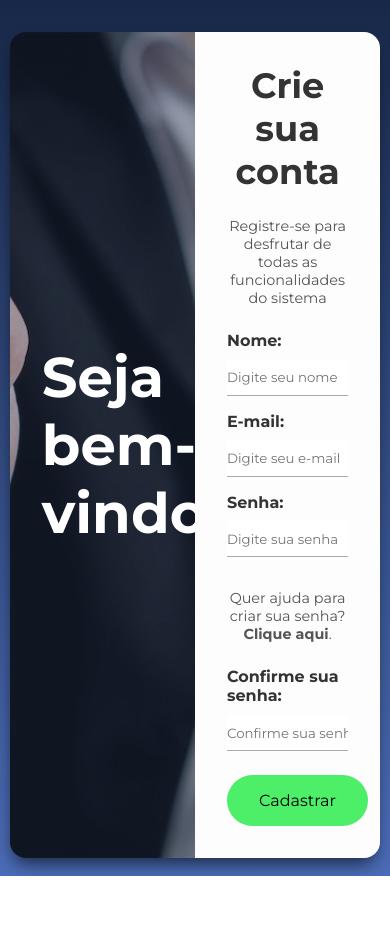
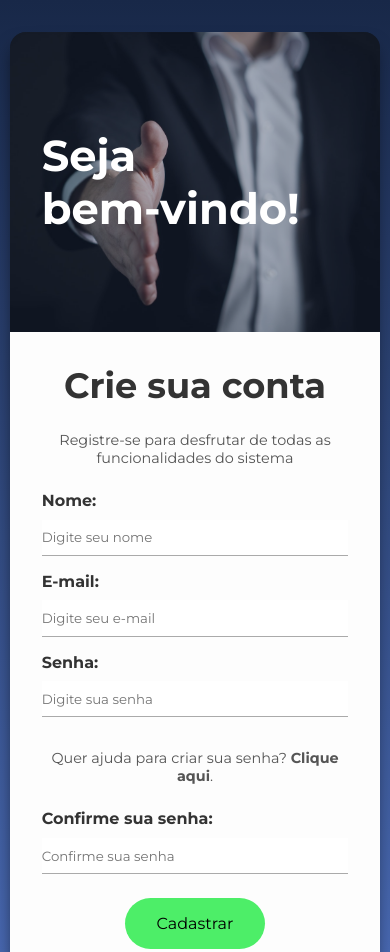
Before and after one commit to aleanrocha/projeto-gerador-de-senhas, a plain HTML site: page index.html in a window 390 px wide. Shown: the top 952 px of the page. Before the commit the page ends 876 px from the top, so only its background shows below. Drawn offline with Linux system fonts and the light colour scheme.

Commit message:
media queries

```diff
--- a/css/styles.css
+++ b/css/styles.css
@@ -17,6 +17,8 @@ html, body {
 body {
   background-image: linear-gradient(180deg,   #182848 0%, #4b6cb7
   100%);
+  display: flex;
+  align-items: center;
 }
 input:focus {outline: none;}
 
@@ -37,7 +39,7 @@ main {
 
 /* banner */
 
-main #resister-banner {
+main #register-banner {
   background: url('../img/bg-wrapper.jpg') center /cover;
   width: 50%;
 }
@@ -129,3 +131,17 @@ main #register-form input[type="submit"] {
 main #register-form input[type="submit"]:hover {
   background-color: #4fff6c;
 }
+@media screen and (max-width: 580px) {
+  main {
+    flex-direction: column;
+  }
+  main #register-banner, main #register-form {
+    width: 100%;
+  }
+  main #register-banner {
+    height: 300px;
+  }
+  main #register-banner h1 {
+    font-size: 2.7rem;
+  }
+}
--- a/index.html
+++ b/index.html
@@ -12,7 +12,7 @@
 </head>
 <body>
   <main>
-    <section id="resister-banner">
+    <section id="register-banner">
       <div class="banner-layer">
         <h1>Seja bem-vindo!</h1>
       </div>
```
